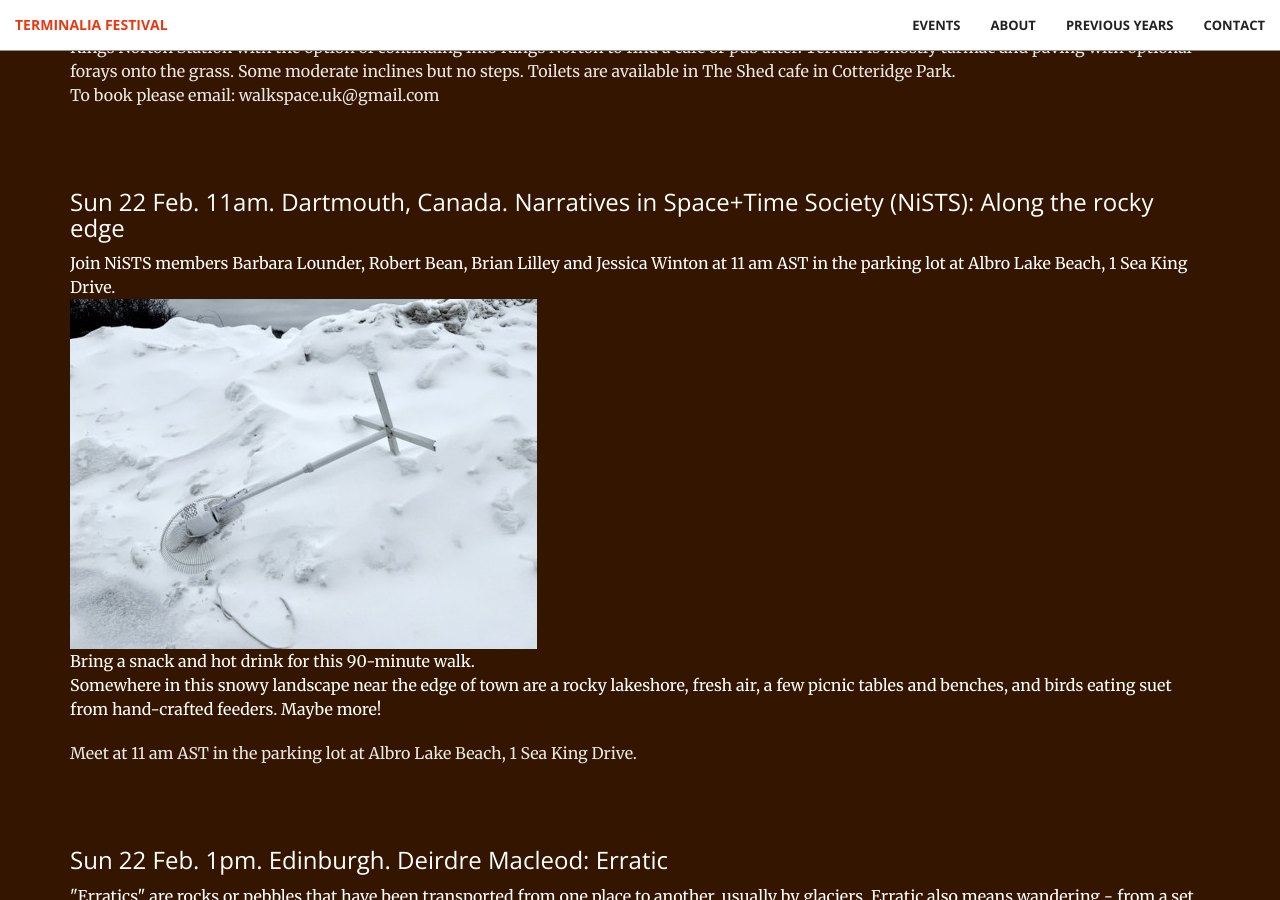
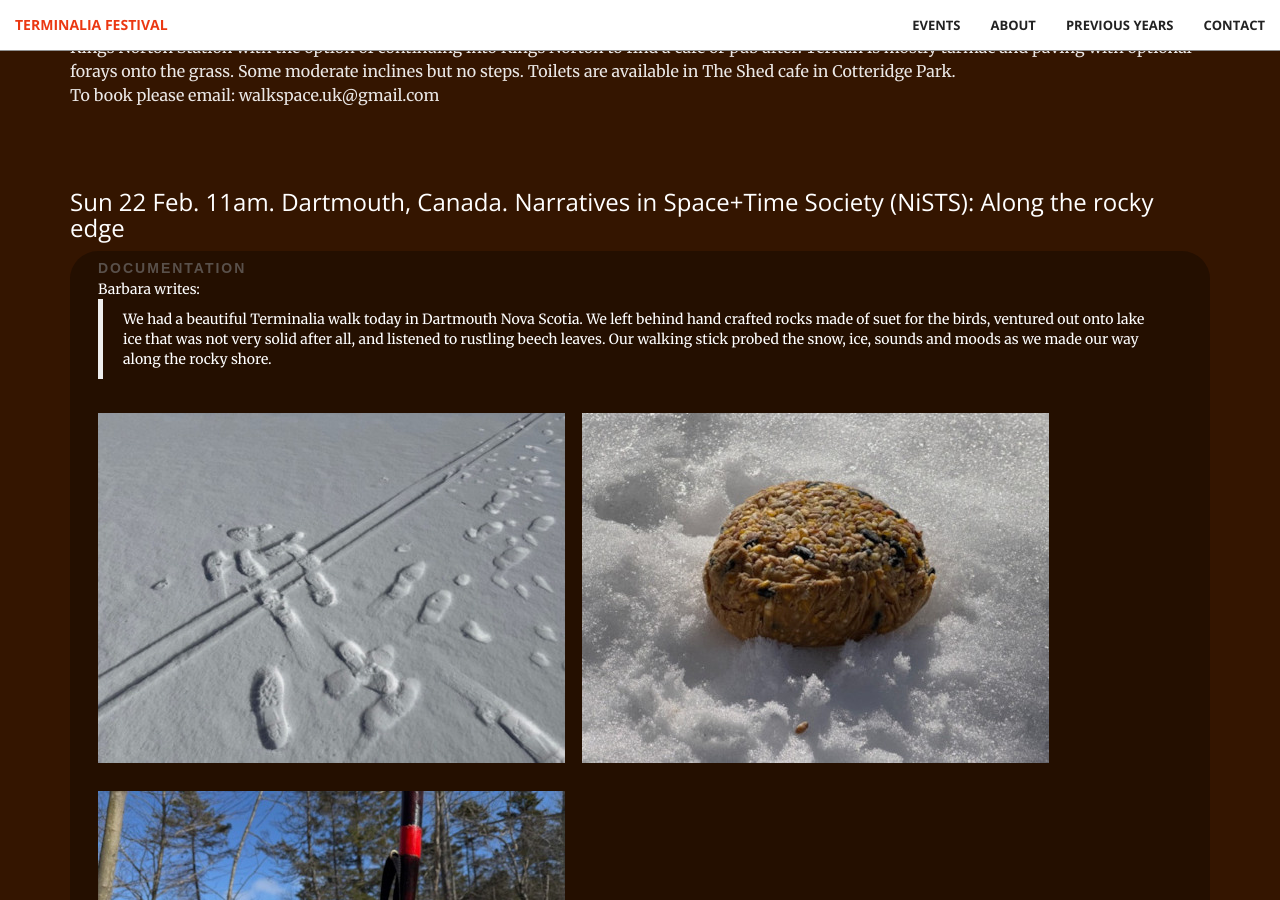
Before and after one commit to timwaters/terminalia, a Jekyll site: the page built from index.html, in a window 1280 px wide and 900 px high, scrolled down 6373 px. Built offline with Jekyll 4.4.1, drawn with Linux system fonts in a browser that asks for light colours.

Commit message:
documentation dartmouth

```diff
--- a/_includes/events.html
+++ b/_includes/events.html
@@ -126,6 +126,14 @@ boundaries of the historic city </h3>
 
         <h3>Sun 22 Feb. 11am. Dartmouth, Canada. Narratives in Space+Time Society (NiSTS): Along the rocky edge </h3>
 
+        <div class="documentation">
+          <div class="doc">documentation</div>
+          Barbara writes:
+          <blockquote>
+            We had a beautiful Terminalia walk today in Dartmouth Nova Scotia. We left behind hand crafted rocks made of suet for the birds, ventured out onto lake ice that was not very solid after all, and listened to rustling beech leaves. Our walking stick probed the snow, ice, sounds and moods as we made our way along the rocky shore.
+          </blockquote>
+          <img src="/img/past/2026/dart_image0.jpg"> <img src="/img/past/2026/dart_image1.jpg"> <img src="/img/past/2026/dart_image2.jpg">
+        </div>
 
         <p class="text">
       Join NiSTS members Barbara Lounder, Robert Bean, Brian Lilley and Jessica Winton at 11 am
```
Also changed, not shown: img/past/2026/dart_image0.jpg (added), img/past/2026/dart_image1.jpg (added), img/past/2026/dart_image2.jpg (added).
